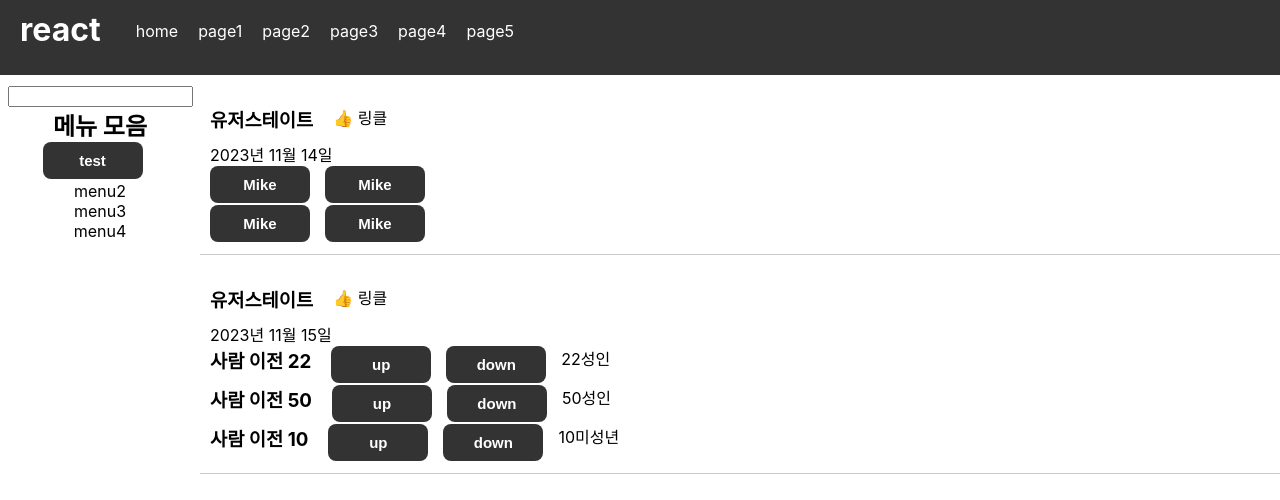
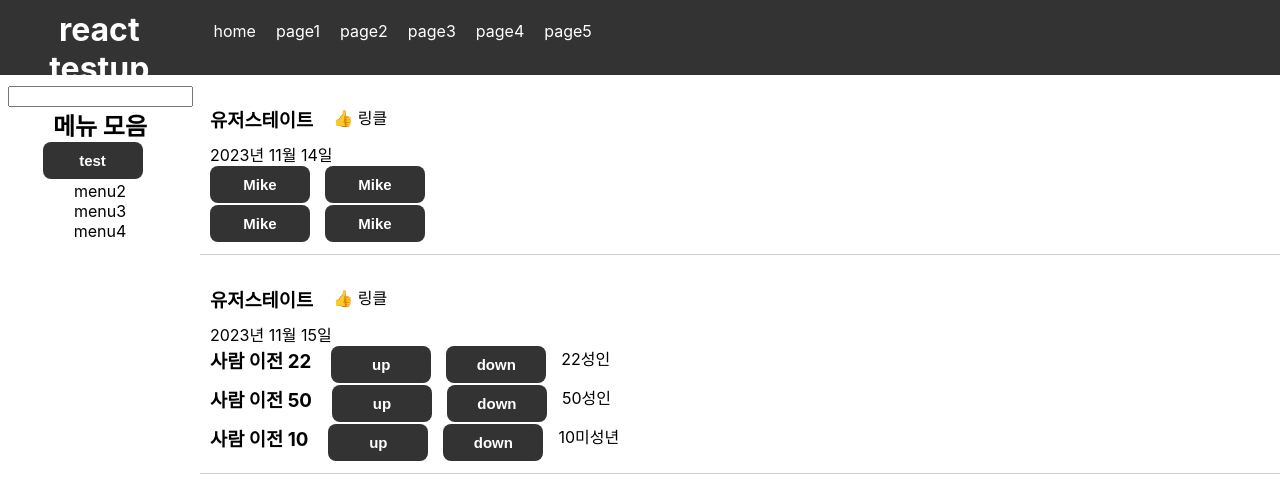
Before and after one commit to jeonghoona1816a2/portfolio_react, a React (Create React App) app: page / in a window 1280 px wide. Shown: the top 500 px of the page. Built offline with nearby package versions, Linux system fonts and the light colour scheme.

Commit message:
Update App.js

```diff
--- a/src/App.js
+++ b/src/App.js
@@ -26,7 +26,7 @@ function App() {
 
 <BrowserRouter>
 <div className='header'>
-<h1> react</h1>
+<h1> react testup</h1>
 <nav className='gnb' >
 <Link to="/">home</Link>
 <Link to="project101">page1</Link>
```
